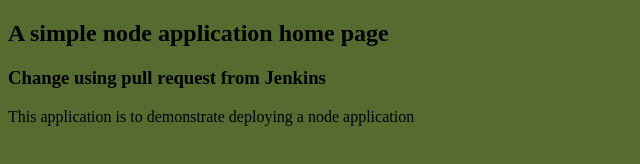
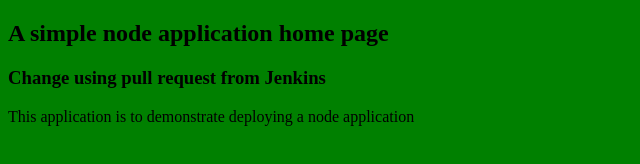
Before and after one commit to puneet2989/node_pcy, a website: page index.html in a window 1280 px wide. Shown: the whole page, without its empty margins (0-640 px from the left). Drawn offline with Linux system fonts and the light colour scheme.

Commit message:
New update changed background colour

```diff
--- a/index.html
+++ b/index.html
@@ -2,7 +2,7 @@
 <html>
 <head><title>Basic Node App</title></head>
 
-<body style="background-color: DarkOliveGreen">
+<body style="background-color: Green">
   <h2>A simple node application home page</h2>
     <h3>Change using pull request from Jenkins</h3>
   <p>This application is to demonstrate deploying a node application</p>
```
